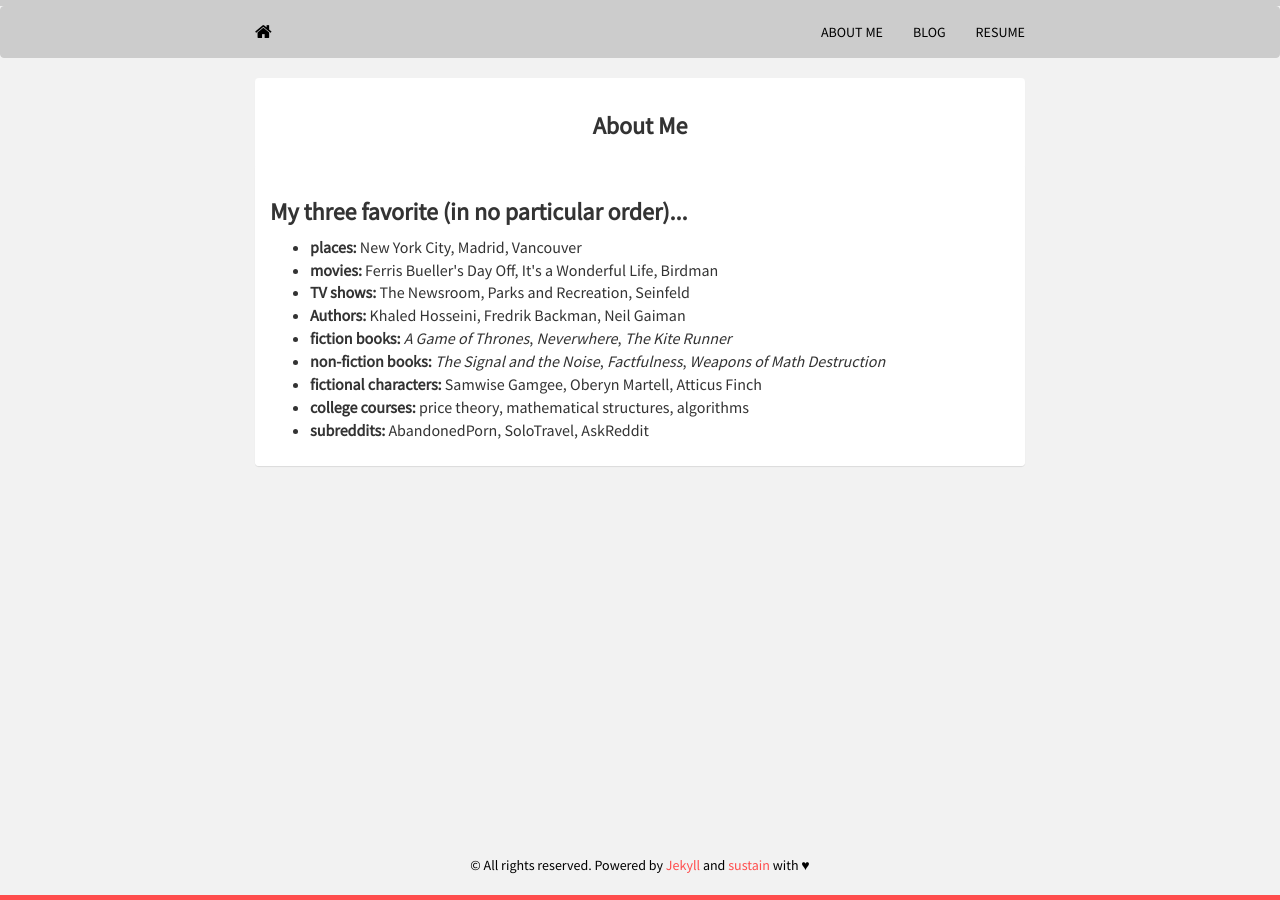
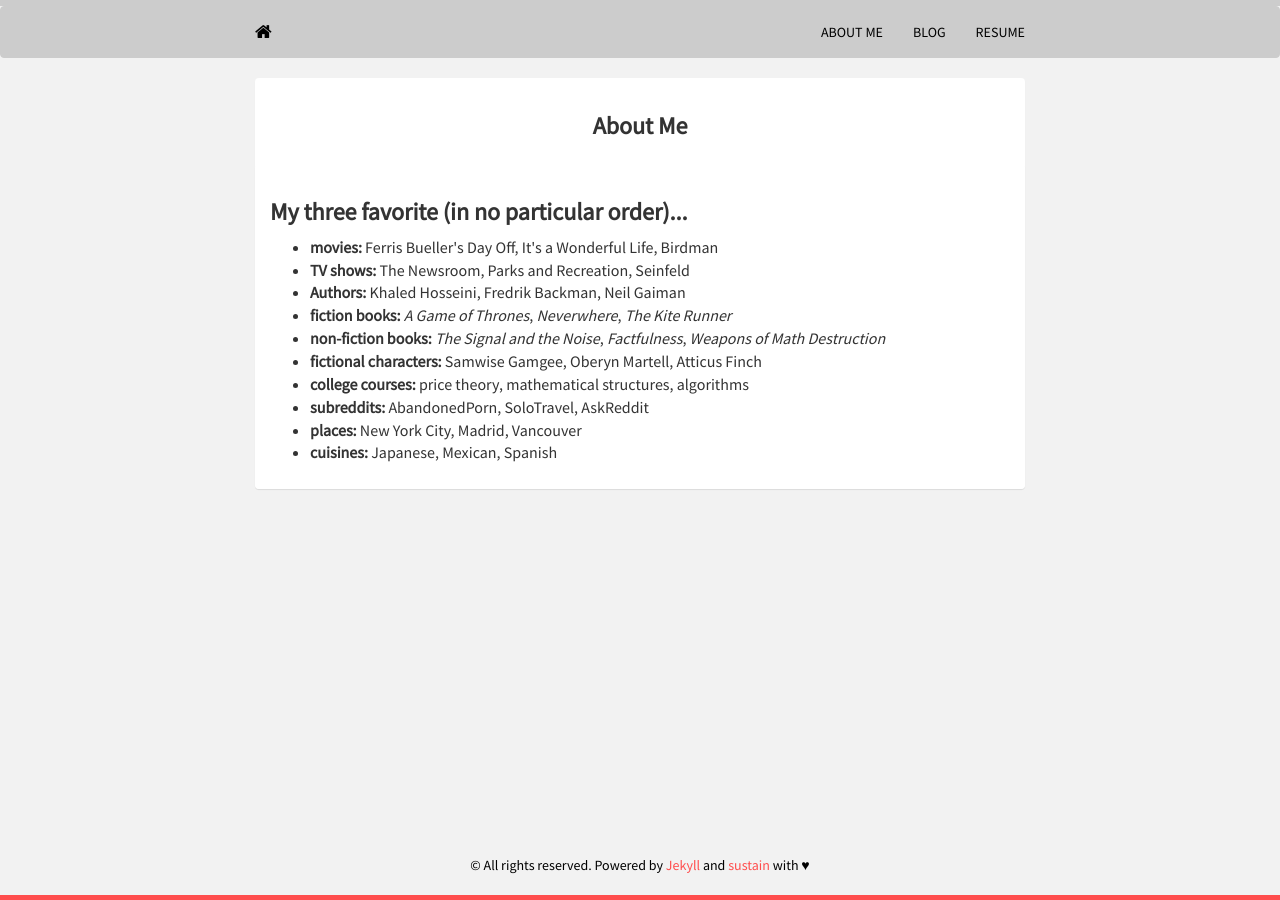
Before and after one commit to mrkaye97/mrkaye97.github.io, a Jekyll site: the page built from about.html, in a window 1280 px wide. Built offline with Jekyll 4.4.1, drawn with Linux system fonts in a browser that asks for light colours; nearby versions of some CDN libraries.

Commit message:
Update about.html

```diff
--- a/about.html
+++ b/about.html
@@ -15,7 +15,6 @@ Title: About Me
     		<div class="panel-body">
 			  <h3><strong>My three favorite (in no particular order)...</strong></h3>
 				<ul style="list-style-type:disc">
-				  <li style="font-size:16px"><b>places:</b> New York City, Madrid, Vancouver</li>
 				  <li style="font-size:16px"><b>movies:</b> Ferris Bueller's Day Off, It's a Wonderful Life, Birdman</li>
 				  <li style="font-size:16px"><b>TV shows:</b> The Newsroom, Parks and Recreation, Seinfeld</li>
 				  <li style="font-size:16px"><b>Authors:</b> Khaled Hosseini, Fredrik Backman, Neil Gaiman</li>
@@ -24,6 +23,9 @@ Title: About Me
 				  <li style="font-size:16px"><b>fictional characters:</b> Samwise Gamgee, Oberyn Martell, Atticus Finch</li>
 				  <li style="font-size:16px"><b>college courses:</b> price theory, mathematical structures, algorithms</li>
 				  <li style="font-size:16px"><b>subreddits:</b> AbandonedPorn, SoloTravel, AskReddit</li>
+				  <li style="font-size:16px"><b>places:</b> New York City, Madrid, Vancouver</li>
+				  <li style="font-size:16px"><b>cuisines:</b> Japanese, Mexican, Spanish</li>
+
 
 				</ul>
 
```
